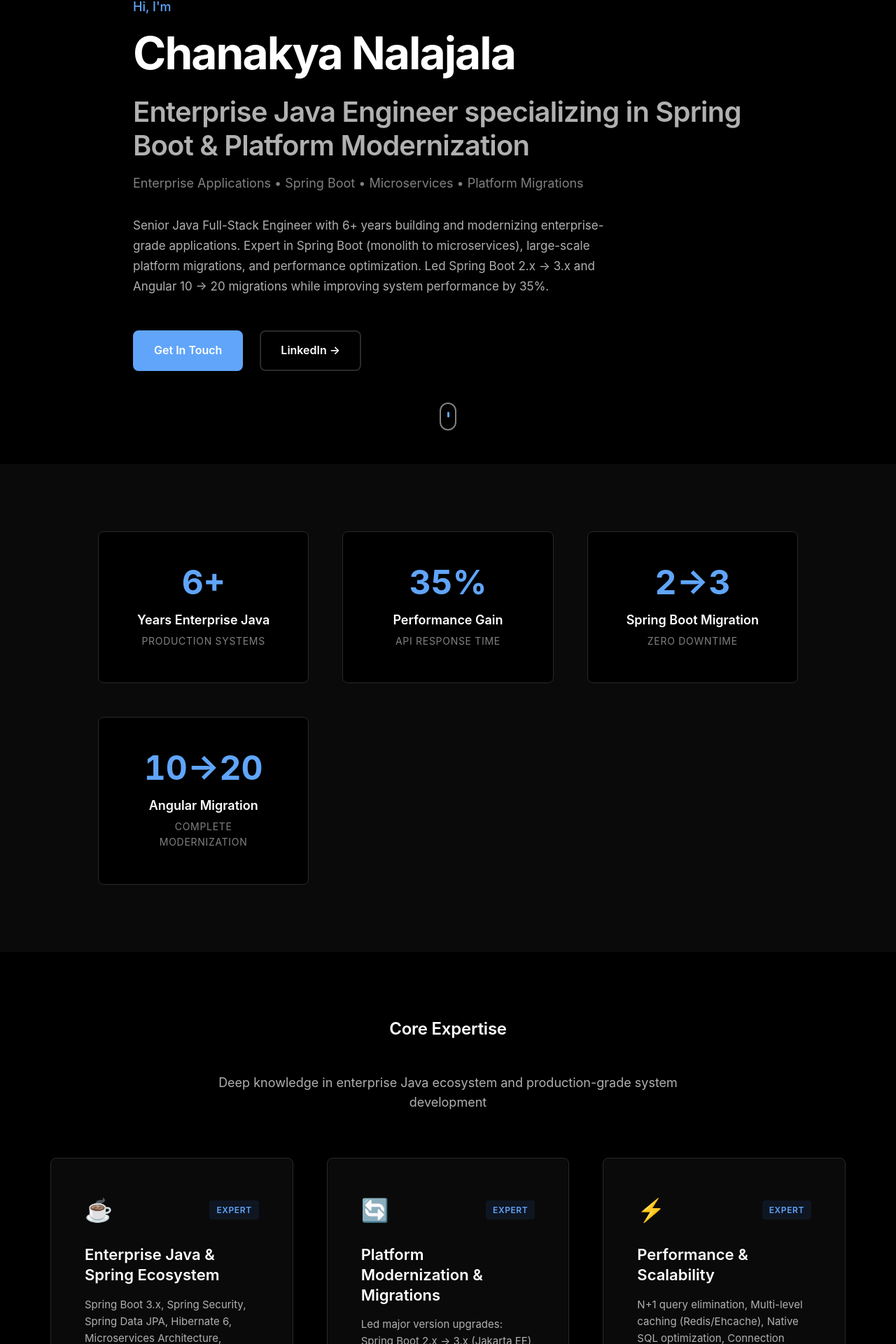
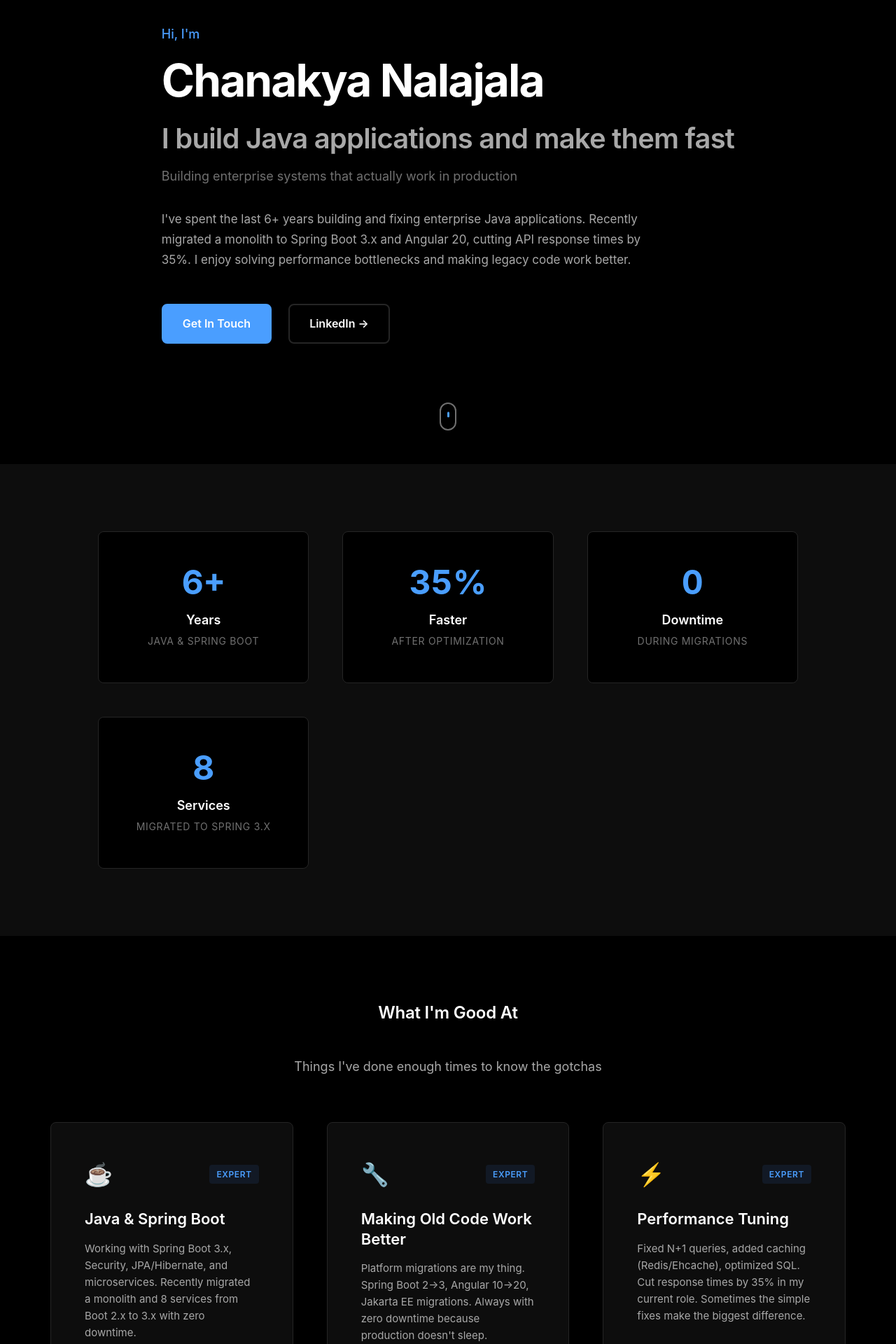
Before and after one commit to chanakya-nalajala/Portfolio, a React (Vite) app: page / in a window 1280 px wide. Shown: the part 137-2057 px from the top of the page at 70% size. Built offline with nearby package versions, Linux system fonts and the light colour scheme.

Commit message:
Revise section titles, descriptions, and navigation for a more approachable tone. Update dark theme colors for consistency.

```diff
--- a/src/components/Contact/index.tsx
+++ b/src/components/Contact/index.tsx
@@ -18,10 +18,9 @@ const Contact: React.FC<ContactProps> = ({ data }) => {
           viewport={{ once: true, amount: 0.3 }}
           transition={{ duration: 0.6, ease: [0.22, 1, 0.36, 1] as const }}
         >
-          <h2 className="contact-title">Let's Work Together</h2>
+          <h2 className="contact-title">Let's Talk</h2>
           <p className="contact-text">
-            Open to opportunities in enterprise Java development, platform
-            modernization, and technical architecture roles.
+            Open to new roles in Java development, platform migrations, or anything involving making systems faster and more reliable.
           </p>
           <div className="contact-actions">
             <a
--- a/src/components/EngineeringDepth/index.tsx
+++ b/src/components/EngineeringDepth/index.tsx
@@ -18,7 +18,7 @@ const EngineeringDepth: React.FC<EngineeringDepthProps> = ({
   return (
     <section className="section engineering-depth" id="engineering">
       <div className="container">
-        <h2 className="section-title">Select Work</h2>
+        <h2 className="section-title">Some Things I've Built</h2>
 
         {sections.map((section) => (
           <div key={section.key} className="depth-section">
--- a/src/components/Expertise/index.tsx
+++ b/src/components/Expertise/index.tsx
@@ -36,10 +36,9 @@ const Expertise: React.FC<ExpertiseProps> = ({ expertiseAreas }) => {
           viewport={{ once: true, amount: 0.3 }}
           transition={{ duration: 0.6 }}
         >
-          <h2 className="section-title">Core Expertise</h2>
+          <h2 className="section-title">What I'm Good At</h2>
           <p className="section-description">
-            Deep knowledge in enterprise Java ecosystem and production-grade
-            system development
+            Things I've done enough times to know the gotchas
           </p>
         </motion.div>
 
--- a/src/components/Header/index.tsx
+++ b/src/components/Header/index.tsx
@@ -21,12 +21,10 @@ const Header: React.FC<HeaderProps> = ({ name }) => {
   }, []);
 
   const navItems = [
-    { label: "Expertise", href: "#expertise" },
-    { label: "Migrations", href: "#migrations" },
+    { label: "About", href: "#expertise" },
     { label: "Work", href: "#engineering" },
     { label: "Projects", href: "#projects" },
     { label: "Skills", href: "#skills" },
-    { label: "Experience", href: "#experience" },
     { label: "Contact", href: "#contact" },
   ];
 
--- a/src/components/Migrations/index.tsx
+++ b/src/components/Migrations/index.tsx
@@ -34,10 +34,9 @@ const Migrations: React.FC<MigrationsProps> = ({ migrations }) => {
           viewport={{ once: true, amount: 0.3 }}
           transition={{ duration: 0.6 }}
         >
-          <h2 className="section-title">Platform Modernization Experience</h2>
+          <h2 className="section-title">Major Migrations I've Done</h2>
           <p className="section-description">
-            Led critical large-scale migrations with zero downtime and
-            significant performance improvements
+            Big version upgrades without breaking production
           </p>
         </motion.div>
 
--- a/src/components/Projects/index.tsx
+++ b/src/components/Projects/index.tsx
@@ -36,9 +36,9 @@ const Projects: React.FC<ProjectsProps> = ({ projects }) => {
           viewport={{ once: true, amount: 0.3 }}
           transition={{ duration: 0.6 }}
         >
-          <h2 className="section-title">Featured Projects</h2>
+          <h2 className="section-title">Projects</h2>
           <p className="section-description">
-            Production-grade applications solving real business problems
+            Stuff I've worked on that's actually running in production
           </p>
         </motion.div>
 
--- a/src/components/Skills/index.tsx
+++ b/src/components/Skills/index.tsx
@@ -46,10 +46,9 @@ const Skills: React.FC<SkillsProps> = ({ skills }) => {
           viewport={{ once: true, amount: 0.3 }}
           transition={{ duration: 0.6 }}
         >
-          <h2 className="section-title">Technical Skills</h2>
+          <h2 className="section-title">Tech Stack</h2>
           <p className="section-description">
-            Comprehensive technology stack for enterprise application
-            development
+            Tools I use regularly and actually know how to use
           </p>
         </motion.div>
 
--- a/src/data/resume.ts
+++ b/src/data/resume.ts
@@ -5,61 +5,61 @@ export const resumeData: ResumeData = {
     name: "Chanakya Nalajala",
     title: "Senior Java Full-Stack Engineer",
     subtitle:
-      "Enterprise Applications • Spring Boot • Microservices • Platform Migrations",
+      "Building enterprise systems that actually work in production",
     location: "Hyderabad, India",
     email: "chanakya.180@gmail.com",
     phone: "+91 9490375485",
     linkedin: "https://www.linkedin.com/in/chanakya-nalajala/",
     github: "https://github.com/chanakya",
     summary:
-      "Senior Java Full-Stack Engineer with 6+ years building and modernizing enterprise-grade applications. Expert in Spring Boot (monolith to microservices), large-scale platform migrations, and performance optimization. Led Spring Boot 2.x → 3.x and Angular 10 → 20 migrations while improving system performance by 35%.",
+      "I've spent the last 6+ years building and fixing enterprise Java applications. Recently migrated a monolith to Spring Boot 3.x and Angular 20, cutting API response times by 35%. I enjoy solving performance bottlenecks and making legacy code work better.",
     headline:
-      "Enterprise Java Engineer specializing in Spring Boot & Platform Modernization",
+      "I build Java applications and make them fast",
   },
 
   highlights: [
     {
       number: "6+",
-      label: "Years Enterprise Java",
-      subtext: "Production Systems",
+      label: "Years",
+      subtext: "Java & Spring Boot",
     },
     {
       number: "35%",
-      label: "Performance Gain",
-      subtext: "API Response Time",
+      label: "Faster",
+      subtext: "After optimization",
     },
     {
-      number: "2→3",
-      label: "Spring Boot Migration",
-      subtext: "Zero Downtime",
+      number: "0",
+      label: "Downtime",
+      subtext: "During migrations",
     },
     {
-      number: "10→20",
-      label: "Angular Migration",
-      subtext: "Complete Modernization",
+      number: "8",
+      label: "Services",
+      subtext: "Migrated to Spring 3.x",
     },
   ],
 
   expertiseAreas: [
     {
-      title: "Enterprise Java & Spring Ecosystem",
+      title: "Java & Spring Boot",
       icon: "☕",
       description:
-        "Spring Boot 3.x, Spring Security, Spring Data JPA, Hibernate 6, Microservices Architecture, Monolith to Microservices Migration",
+        "Working with Spring Boot 3.x, Security, JPA/Hibernate, and microservices. Recently migrated a monolith and 8 services from Boot 2.x to 3.x with zero downtime.",
       level: "Expert",
     },
     {
-      title: "Platform Modernization & Migrations",
-      icon: "🔄",
+      title: "Making Old Code Work Better",
+      icon: "🔧",
       description:
-        "Led major version upgrades: Spring Boot 2.x → 3.x (Jakarta EE), Angular 10 → 20, Database migrations, Zero-downtime deployments",
+        "Platform migrations are my thing. Spring Boot 2→3, Angular 10→20, Jakarta EE migrations. Always with zero downtime because production doesn't sleep.",
       level: "Expert",
     },
     {
-      title: "Performance & Scalability",
+      title: "Performance Tuning",
       icon: "⚡",
       description:
-        "N+1 query elimination, Multi-level caching (Redis/Ehcache), Native SQL optimization, Connection pooling, Async processing",
+        "Fixed N+1 queries, added caching (Redis/Ehcache), optimized SQL. Cut response times by 35% in my current role. Sometimes the simple fixes make the biggest difference.",
       level: "Expert",
     },
     {
--- a/src/index.css
+++ b/src/index.css
@@ -10,15 +10,15 @@
 :root {
   /* Dark Theme (Default) - True Black */
   --color-text-primary: #ffffff;
-  --color-text-secondary: #b0b0b0;
-  --color-text-tertiary: #808080;
-  --color-accent: #60a5fa;
+  --color-text-secondary: #a8a8a8;
+  --color-text-tertiary: #707070;
+  --color-accent: #4a9eff;
   --color-accent-hover: #3b82f6;
   --color-background: #000000;
-  --color-surface: #0a0a0a;
+  --color-surface: #0d0d0d;
   --color-surface-elevated: #1a1a1a;
-  --color-border: #2a2a2a;
-  --color-border-subtle: #151515;
+  --color-border: #252525;
+  --color-border-subtle: #111111;
 
   /* Typography */
   --font-sans:
```
